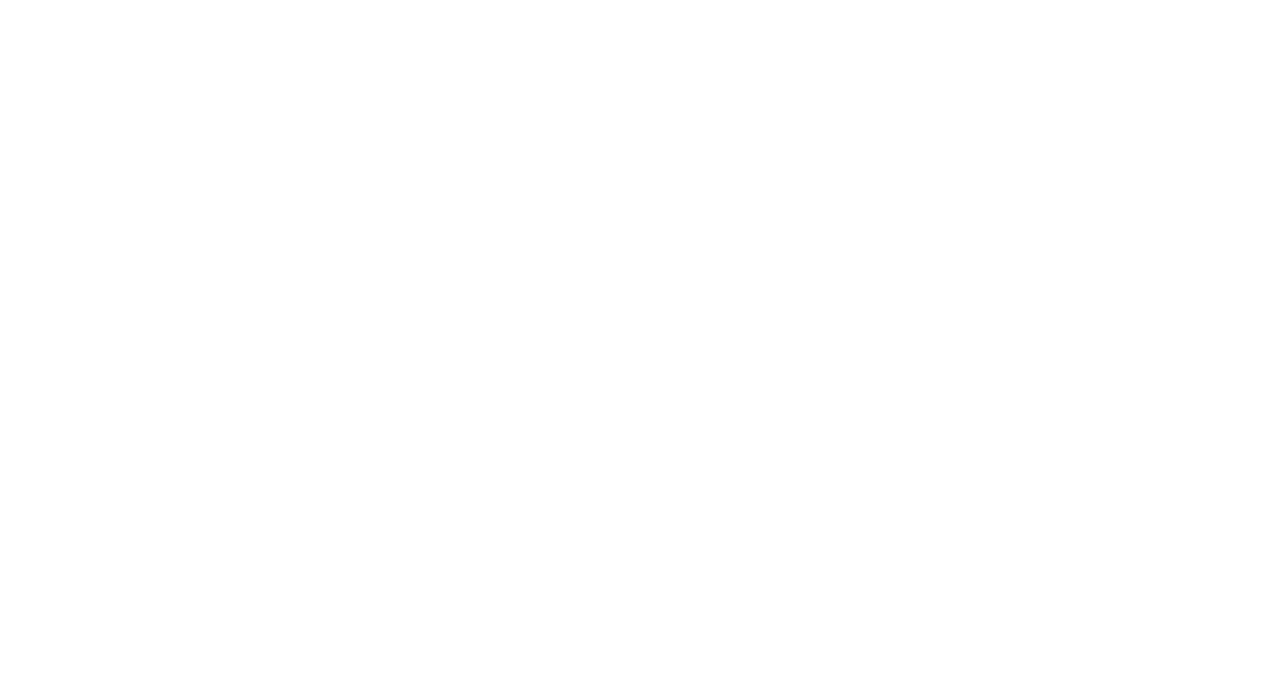
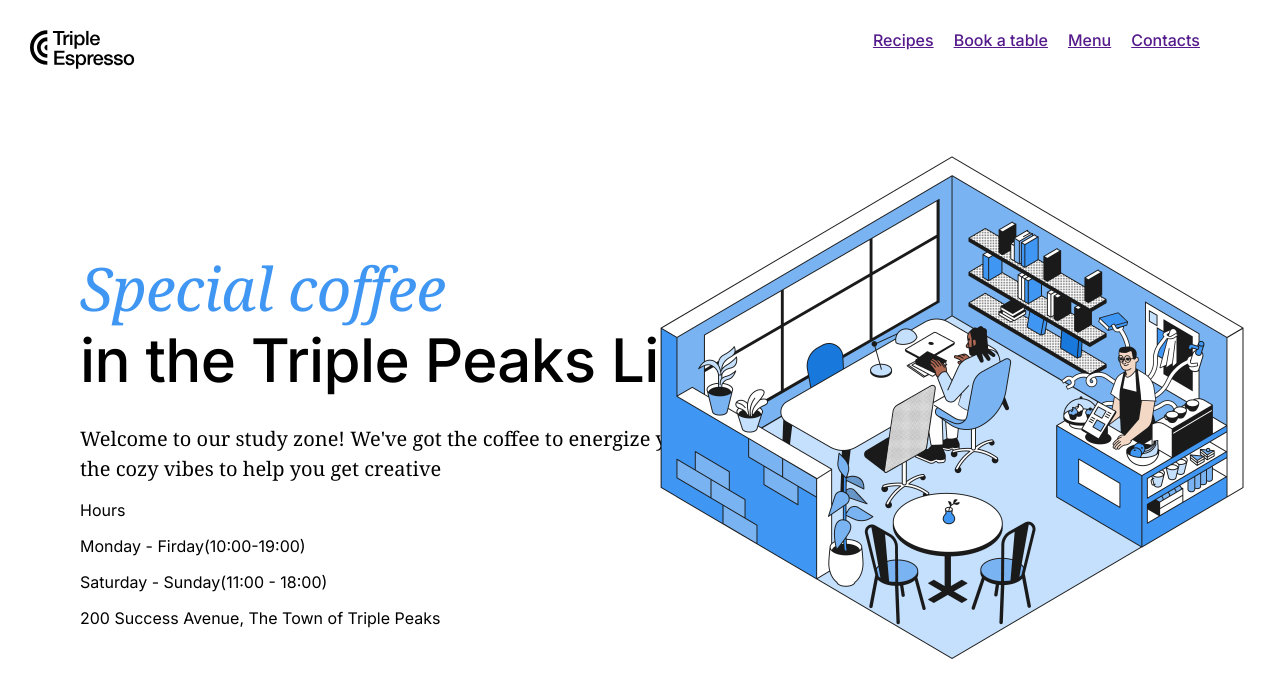
Before and after one commit to VassVoid/se_project_coffeeshop, a plain HTML site: page index.html in a window 1280 px wide. Drawn offline with Linux system fonts and the light colour scheme.

Commit message:
New update for my project

```diff
--- a/index.html
+++ b/index.html
@@ -19,7 +19,49 @@
   </head>
   <body>
     <div class="page">
-      <header class="header"></header>
+      <header class="header">
+        <nav class="nav">
+          <img
+            src="./images/logo_coffeeshop_dark.svg"
+            alt="Coffee Shop logo"
+            class="nav__logo"
+          />
+          <ul class="nav__links">
+            <li>
+              <a href="" class="nav__link">Recipes</a>
+            </li>
+            <li>
+              <a href="" class="nav__link">Book a table</a>
+            </li>
+            <li>
+              <a href="" class="nav__link">Menu</a>
+            </li>
+            <li>
+              <a href="" class="nav__link">Contacts</a>
+            </li>
+          </ul>
+        </nav>
+        <h1 class="header__title">
+          <span class="header__span-accent">Special coffee</span> in the Triple
+          Peaks Library
+        </h1>
+        <p class="header__description">
+          Welcome to our study zone! We've got the coffee to energize you and
+          the cozy vibes to help you get creative
+        </p>
+        <img
+          src="./images/inside_coffee_shop.png"
+          alt="Coffee Shop Illustration"
+          class="header__image"
+        />
+        <div class="header__footer"></div>
+        <p class="header__paragraph">Hours</p>
+        <p class="header__paragraph">Monday - Firday(10:00-19:00)</p>
+        <p class="header__paragraph">Saturday - Sunday(11:00 - 18:00)</p>
+        <p class="header__paragraph">
+          200 Success Avenue, The Town of Triple Peaks
+        </p>
+      </header>
       <main class="content">
         <section class="recipes"></section>
         <section class="reservation"></section>
--- a/pages/index.css
+++ b/pages/index.css
@@ -6,3 +6,71 @@
   line-height: 20px;
   font-family: Inter, Arial, sans-serif;
 }
+
+.header {
+  padding: 30px 80px 40px;
+  height: 800px;
+}
+
+.header__image {
+  position: absolute;
+  top: 124px;
+  right: 5px;
+  width: 646px;
+  height: 568px;
+}
+
+.header__span-accent {
+  font-family: "Noto Serif", "Times New Roman", serif;
+  font-style: italic;
+  font-weight: normal;
+  font-size: 60px;
+  line-height: 72px;
+  color: #3f96f3;
+  display: block;
+}
+
+.header__title {
+  margin: 183px 0 0;
+  font-family: "Inter", "Arial", sans-serif;
+  font-weight: 500;
+  font-size: 60px;
+  line-height: 72px;
+  letter-spacing: -0.6px;
+  max-width: 729px;
+}
+
+.header__description {
+  font-family: "Noto Serif", "Times New Roman", serif;
+  font-size: 20px;
+  line-height: 30px;
+  margin: 28px 0 0;
+  max-width: 683px;
+}
+
+.nav {
+  display: flex;
+  justify-content: space-between;
+}
+
+.nav__links {
+  display: flex;
+  list-style-type: none;
+  gap: 20px;
+  padding: 0;
+  margin: 0;
+  font-family: "Inter", "Arial", sans-serif;
+  font-weight: 500;
+  font-size: 16px;
+  line-height: 20px;
+  color: #6f6f6f;
+}
+
+.nav__logo {
+  position: relative;
+  left: -50px;
+  height: 39px;
+  width: 105px;
+}
+
+/* TODO style nav link fonts */
```
